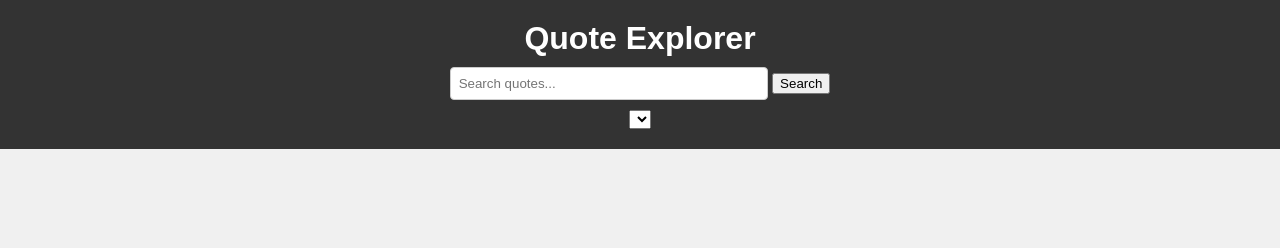
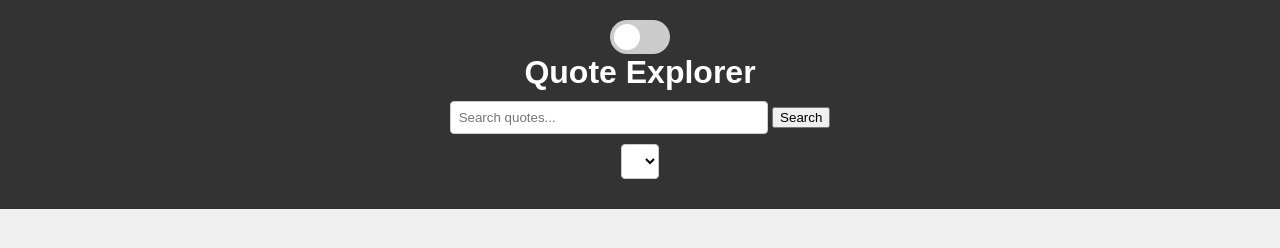
Before and after one commit to migeroreloaded/quote-explorer, a plain HTML site: page index.html in a window 1280 px wide. Drawn offline with Linux system fonts and the light colour scheme; no server answers.

Commit message:
add dark theme toogle

```diff
--- a/css/index.css
+++ b/css/index.css
@@ -8,6 +8,12 @@ body, h1, h2, p, ul, li {
 body {
     font-family: Arial, sans-serif;
     background-color: #f0f0f0;
+}
+
+/* Dark mode */
+.dark-theme {
+    background-color: #333;
+    color: #fff;
 }
 
 /* Header styles */
@@ -33,7 +39,7 @@ h1 {
 }
 
 /* Dropdown styles */
-#categoryFilter {
+#genresFilter {
     padding: 8px;
     border: 1px solid #ccc;
     border-radius: 4px;
@@ -72,3 +78,80 @@ main {
     font-size: 1rem;
     color: #777;
 }
+
+/* Dark theme individual quote styles */
+.dark-theme .quote {
+    background-color: #444;
+    border-color: #888;
+}
+
+.dark-theme .quote p {
+    color: #fff;
+}
+
+.dark-theme .quote span {
+    color: #bbb;
+}
+
+/* Add styles for the slider toggle button */
+.switch {
+    position: relative;
+    display: inline-block;
+    width: 60px;
+    height: 34px;
+}
+
+.switch input {
+    opacity: 0;
+    width: 0;
+    height: 0;
+}
+
+.slider {
+    position: absolute;
+    cursor: pointer;
+    top: 0;
+    left: 0;
+    right: 0;
+    bottom: 0;
+    background-color: #ccc;
+    -webkit-transition: .4s;
+    transition: .4s;
+    border-radius: 34px;
+}
+
+.slider:before {
+    position: absolute;
+    content: "";
+    height: 26px;
+    width: 26px;
+    left: 4px;
+    bottom: 4px;
+    background-color: white;
+    -webkit-transition: .4s;
+    transition: .4s;
+    border-radius: 50%;
+}
+
+input:checked + .slider {
+    background-color: #2196F3;
+}
+
+input:focus + .slider {
+    box-shadow: 0 0 1px #2196F3;
+}
+
+input:checked + .slider:before {
+    -webkit-transform: translateX(26px);
+    -ms-transform: translateX(26px);
+    transform: translateX(26px);
+}
+
+/* Rounded sliders */
+.slider.round {
+    border-radius: 34px;
+}
+
+.slider.round:before {
+    border-radius: 50%;
+}
--- a/index.html
+++ b/index.html
@@ -9,6 +9,10 @@
 </head>
 <body>
     <header>
+        <label class="switch" for="themeToggle">
+            <input type="checkbox" id="themeToggle">
+            <span class="slider round"></span>
+        </label>
         <h1>Quote Explorer</h1>
         <!-- Search bar for searching quotes -->
         <form id="search-form">
--- a/js/index.js
+++ b/js/index.js
@@ -126,4 +126,14 @@ document.addEventListener("DOMContentLoaded", function() {
             });
     }
 
+    // Function to toggle between light and dark themes
+    function toggleDarkMode() {
+        const body = document.body;
+        body.classList.toggle('dark-theme');
+    }
+
+    // Add event listener to the theme toggle button
+    const themeToggleBtn = document.getElementById('themeToggle');
+    themeToggleBtn.addEventListener('click', toggleDarkMode);
+
 });
```
